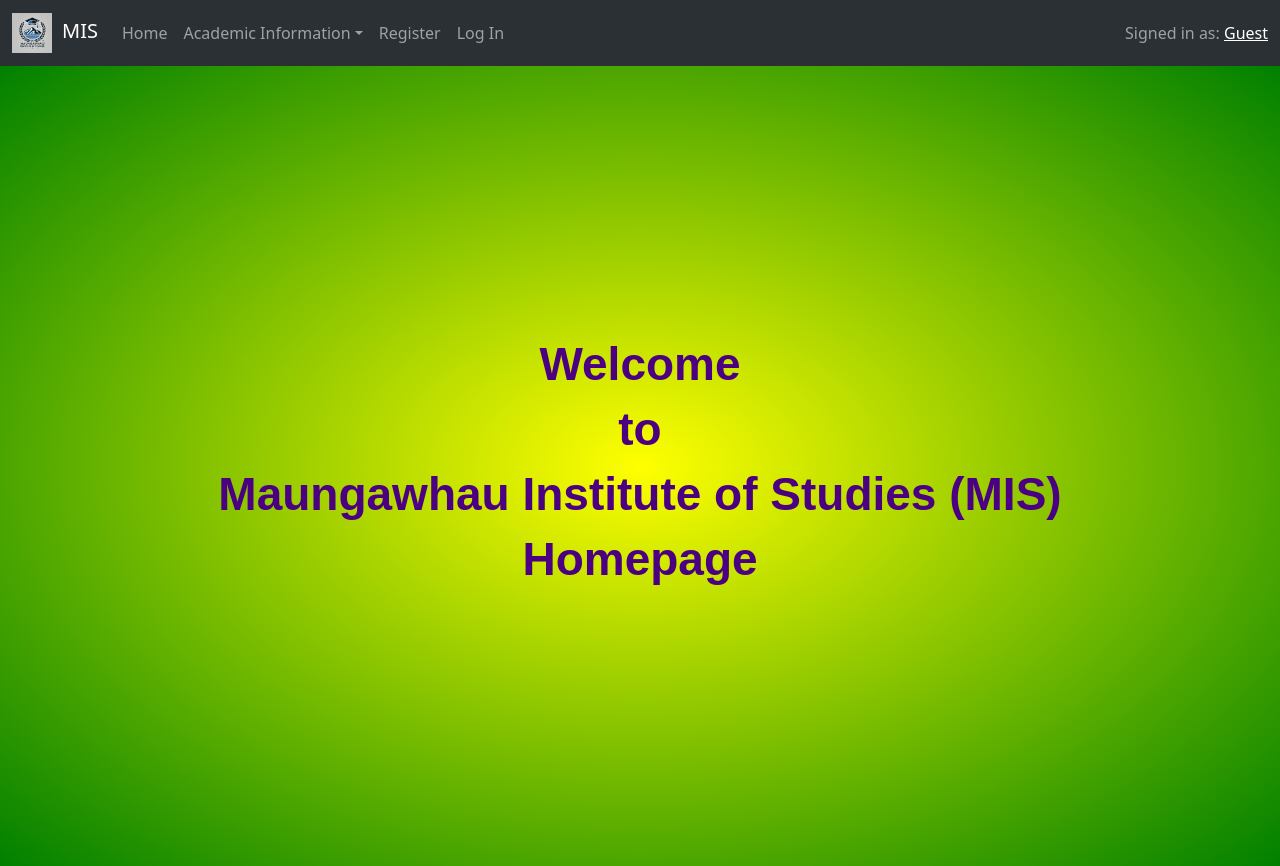
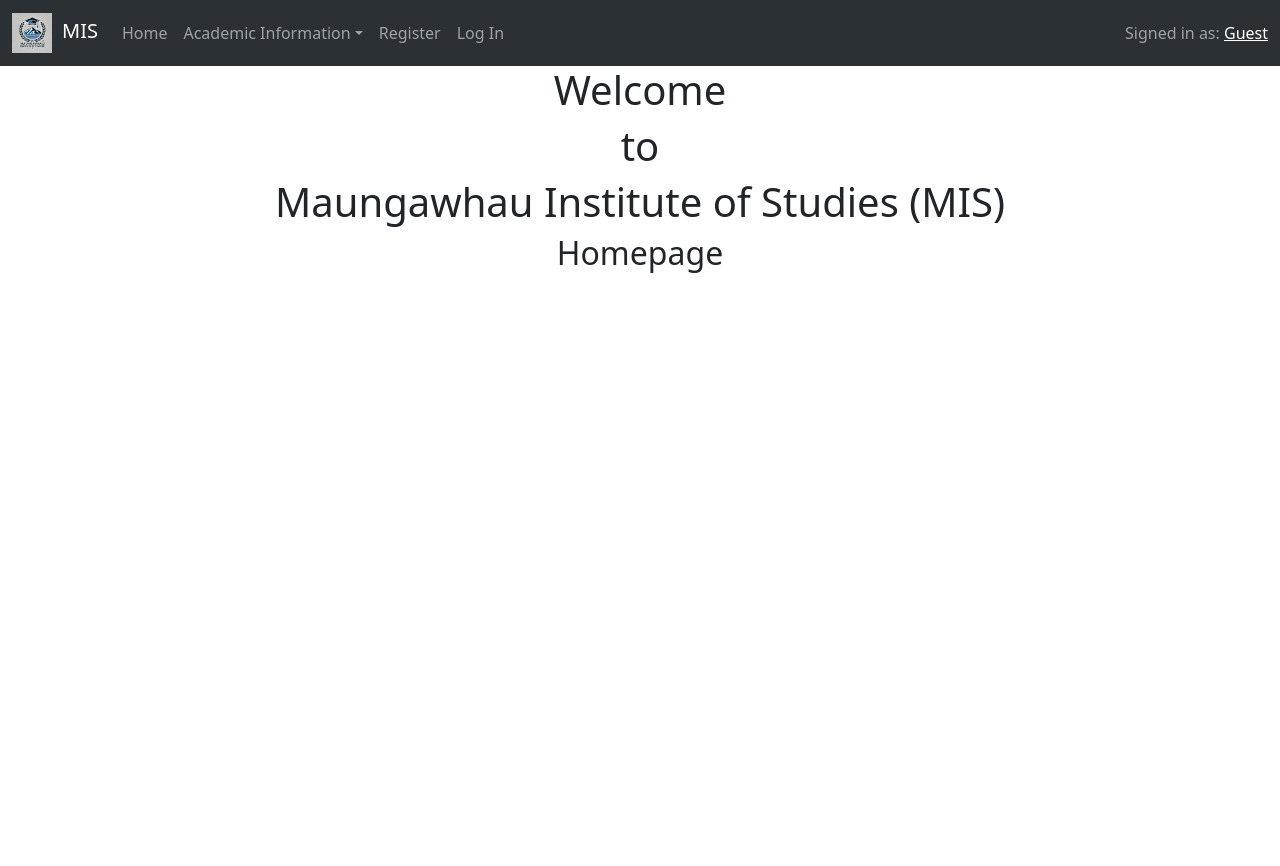
Before and after one commit to Gilgamesh3379/sis_webapp_front, a React (Create React App) app: page / in a window 1280 px wide. After the commit the page ends 800 px from the top, so only its background shows below. Built offline with nearby package versions, Linux system fonts and the light colour scheme.

Commit message:
home header removed from home component

```diff
--- a/src/components/Home.js
+++ b/src/components/Home.js
@@ -3,11 +3,11 @@ import '../App.css';
 
 function Home(props) {
     return (
-        <div className="Home-container">
-            <h1 className="Home-header">Welcome</h1>
-            <h1 className="Home-header">to</h1>
-            <h1 className="Home-header">Maungawhau Institute of Studies (MIS)</h1>
-            <h2 className="Home-subHeader">Homepage</h2>
+        <div className="">
+            <h1 >Welcome</h1>
+            <h1 >to</h1>
+            <h1 >Maungawhau Institute of Studies (MIS)</h1>
+            <h2 >Homepage</h2>
         </div>
     );
 }
```
